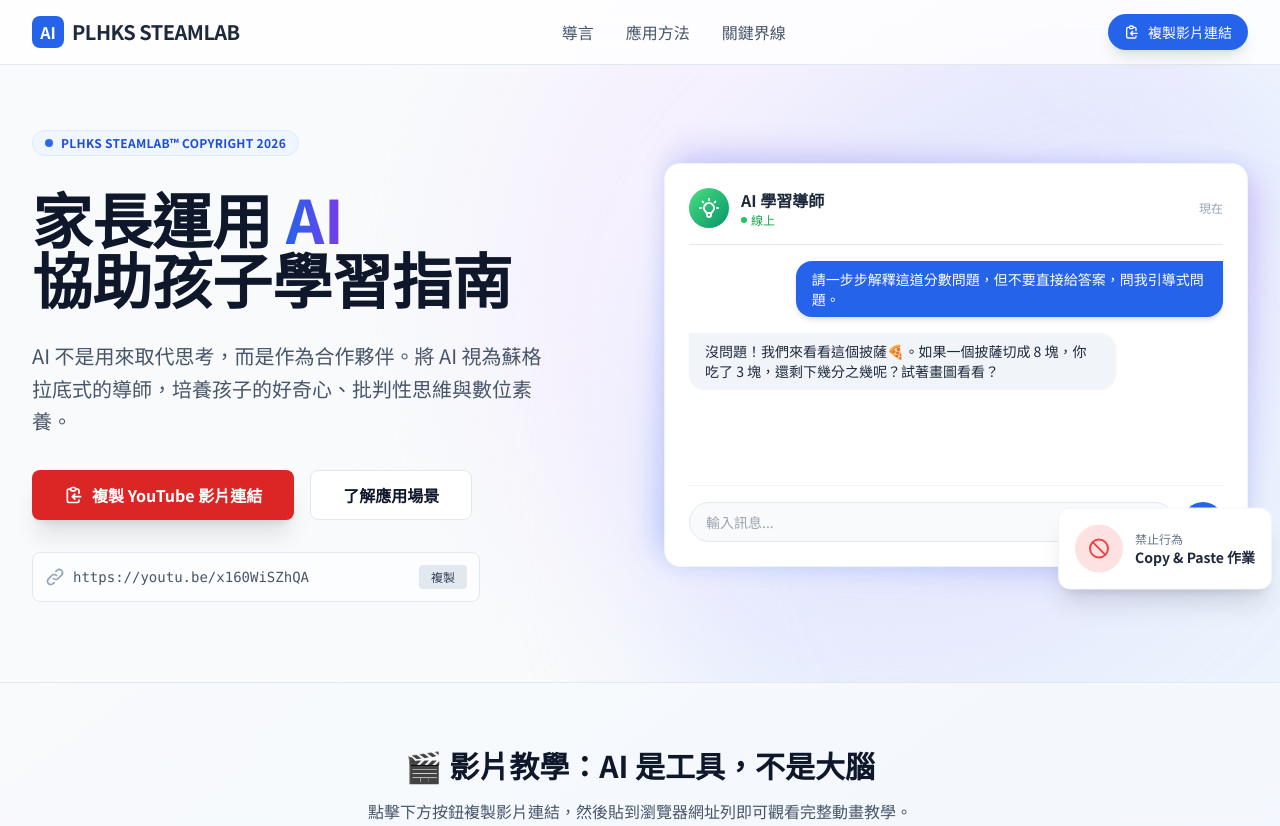
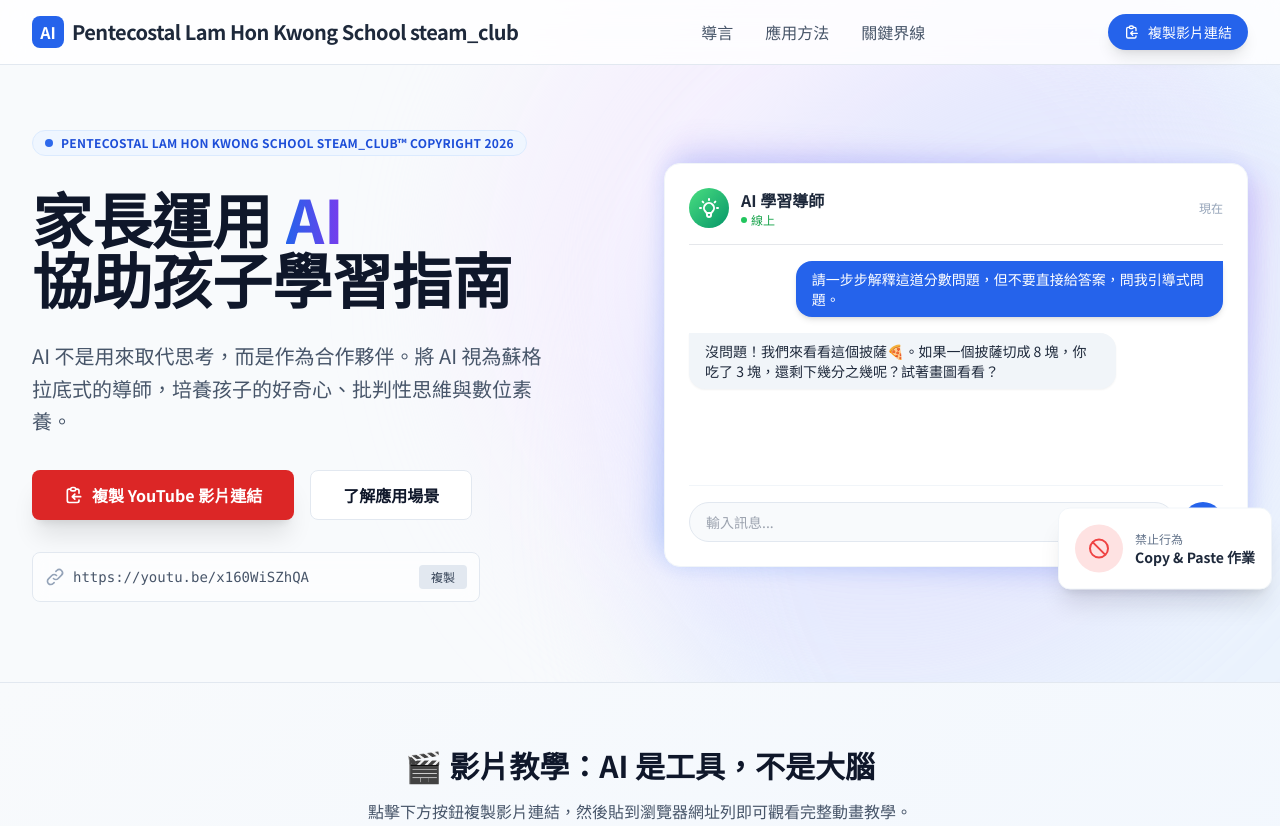
Before and after one commit to justin0101ms/learning_guildbook, a plain HTML site: page index.html in a window 1280 px wide. Shown: the top 826 px of the page. Drawn offline with nearby package versions, Linux system fonts and the light colour scheme.

Commit message:
Update footer and header branding to full name

```diff
--- a/index.html
+++ b/index.html
@@ -69,7 +69,7 @@
             <div class="flex justify-between h-16 items-center">
                 <div class="flex items-center gap-2">
                     <div class="w-8 h-8 bg-blue-600 rounded-lg flex items-center justify-center text-white font-bold">AI</div>
-                    <span class="font-bold text-xl tracking-tight text-slate-800">PLHKS STEAMLAB</span>
+                    <span class="font-bold text-xl tracking-tight text-slate-800">Pentecostal Lam Hon Kwong School steam_club</span>
                 </div>
                 <div class="hidden md:flex space-x-8">
                     <a href="#intro" class="text-slate-600 hover:text-blue-600 font-medium transition">導言</a>
@@ -99,7 +99,7 @@
                 <div class="space-y-8">
                     <div class="inline-flex items-center gap-2 px-3 py-1 rounded-full bg-blue-50 border border-blue-100 text-blue-700 text-xs font-bold uppercase tracking-wide">
                         <span class="w-2 h-2 rounded-full bg-blue-600 animate-pulse"></span>
-                        PLHKS STEAMLAB™ Copyright 2026
+                        Pentecostal Lam Hon Kwong School steam_club™ Copyright 2026
                     </div>
                     <h1 class="text-5xl md:text-6xl font-extrabold leading-tight text-slate-900">
                         家長運用 <span class="gradient-text">AI</span><br>
@@ -350,10 +350,10 @@
         <div class="max-w-7xl mx-auto px-4 sm:px-6 lg:px-8 flex flex-col md:flex-row justify-between items-center gap-6">
             <div class="flex items-center gap-2">
                 <div class="w-8 h-8 bg-slate-800 rounded-lg flex items-center justify-center text-white font-bold text-sm">AI</div>
-                <span class="font-bold text-slate-800">PLHKS STEAMLAB™</span>
+                <span class="font-bold text-slate-800">Pentecostal Lam Hon Kwong School steam_club™</span>
             </div>
             <p class="text-slate-500 text-sm text-center md:text-right">
-                © 2026 PLHKS STEAMLAB. All rights reserved.<br>
+                © 2026 Pentecostal Lam Hon Kwong School steam_club. All rights reserved.<br>
                 本指南旨在促進負責任的 AI 教育應用。
             </p>
         </div>
```
